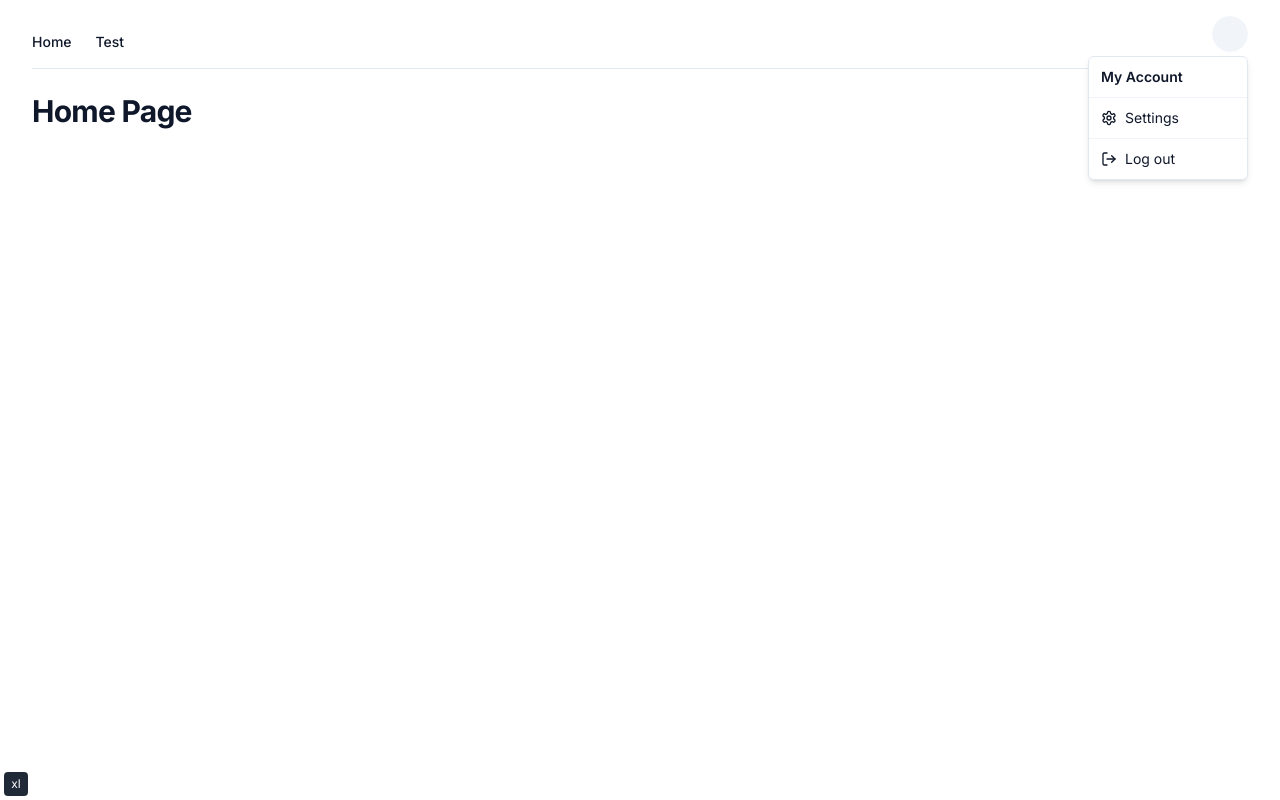
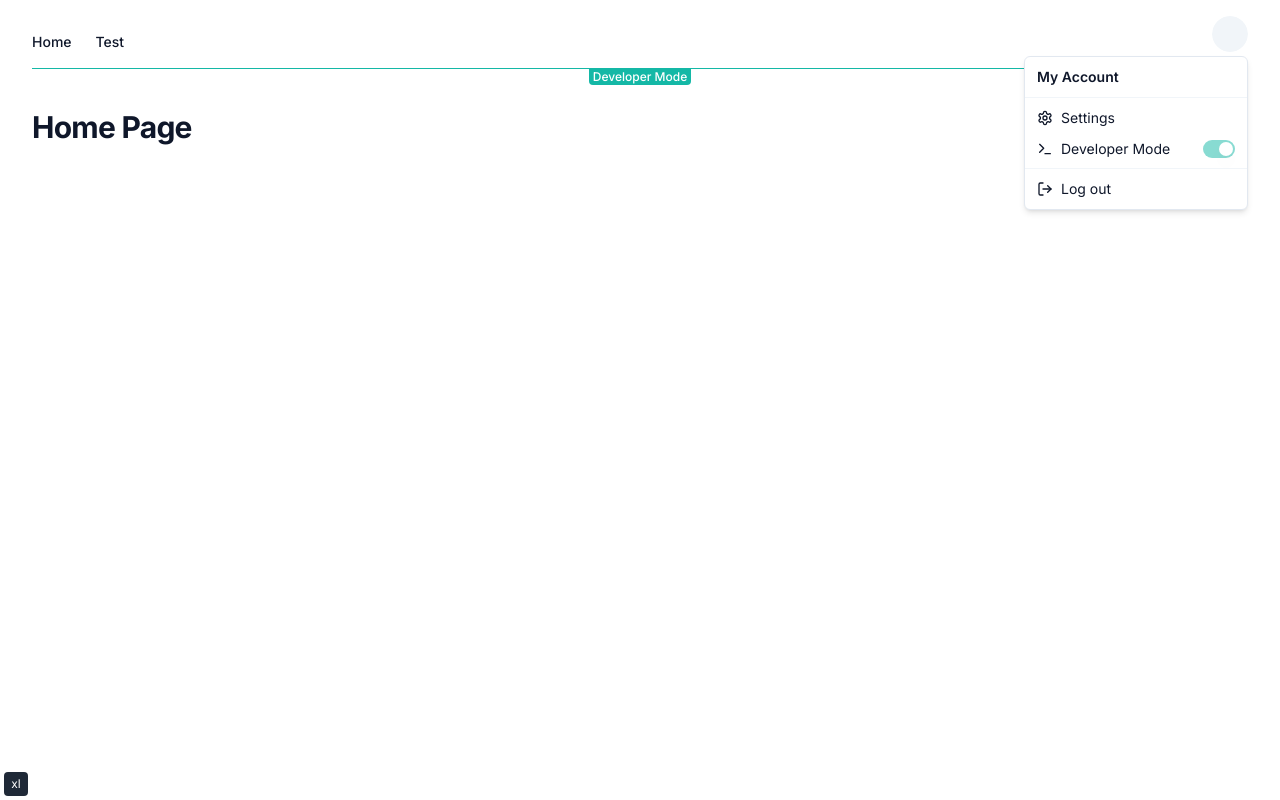
Before and after one commit to elattma/mimo-core, a Next.js app in the folder dashboard/: page /dashboard in a window 1280 px wide. Both pictures are taken after a click on the button 1230 px from the left and 34 px from the top of the page. Built offline with nearby package versions, Linux system fonts and the light colour scheme; no server answers.

Commit message:
feat: implement developer mode

```diff
--- a/dashboard/app/(dashboard)/dashboard/layout.tsx
+++ b/dashboard/app/(dashboard)/dashboard/layout.tsx
@@ -1,4 +1,10 @@
 import { MainNav } from "@/components/main-nav";
+import {
+  Tooltip,
+  TooltipContent,
+  TooltipTrigger,
+} from "@/components/ui/tooltip";
+import { TypographyMuted } from "@/components/ui/typography";
 import { UserNav } from "@/components/user-nav";
 import { dashboardConfig } from "@/config/dashboard.config";
 
@@ -10,10 +16,25 @@ export default function DashboardLayout({ children }: DashboardLayoutProps) {
   return (
     <div className="mx-auto flex min-h-screen flex-col space-y-6">
       <header className="container sticky top-0 z-40 bg-background">
-        <div className="flex items-center justify-between border-b py-4">
+        <div className="flex items-center justify-between border-b border-teal-500 py-4">
           <MainNav items={dashboardConfig.mainNav} />
           <UserNav />
         </div>
+        <Tooltip>
+          <TooltipTrigger asChild>
+            <div className="mx-auto w-fit rounded-b-sm bg-teal-500 px-1">
+              <p className="select-none text-xs font-medium text-white">
+                Developer Mode
+              </p>
+            </div>
+          </TooltipTrigger>
+          <TooltipContent className="max-w-xs" side="bottom">
+            <TypographyMuted>
+              Developer Mode can be toggled under the profile dropdown in the
+              top right.
+            </TypographyMuted>
+          </TooltipContent>
+        </Tooltip>
       </header>
       <div className="flex-1">{children}</div>
     </div>
--- a/dashboard/app/(dashboard)/dashboard/page.tsx
+++ b/dashboard/app/(dashboard)/dashboard/page.tsx
@@ -1,3 +1,4 @@
+import { Switch } from "@/components/ui/switch";
 import { TypographyH1 } from "@/components/ui/typography";
 
 export default function DashboardPage() {
--- /dev/null
+++ b/dashboard/components/ui/label.tsx
@@ -0,0 +1,26 @@
+"use client"
+
+import * as React from "react"
+import * as LabelPrimitive from "@radix-ui/react-label"
+import { VariantProps, cva } from "class-variance-authority"
+
+import { cn } from "@/lib/utils"
+
+const labelVariants = cva(
+  "text-sm font-medium leading-none peer-disabled:cursor-not-allowed peer-disabled:opacity-70"
+)
+
+const Label = React.forwardRef<
+  React.ElementRef<typeof LabelPrimitive.Root>,
+  React.ComponentPropsWithoutRef<typeof LabelPrimitive.Root> &
+    VariantProps<typeof labelVariants>
+>(({ className, ...props }, ref) => (
+  <LabelPrimitive.Root
+    ref={ref}
+    className={cn(labelVariants(), className)}
+    {...props}
+  />
+))
+Label.displayName = LabelPrimitive.Root.displayName
+
+export { Label }
--- /dev/null
+++ b/dashboard/components/ui/switch.tsx
@@ -0,0 +1,61 @@
+"use client";
+
+import { VariantProps } from "class-variance-authority";
+import * as React from "react";
+import * as SwitchPrimitives from "@radix-ui/react-switch";
+
+import { cn } from "@/lib/utils";
+import { cva } from "class-variance-authority";
+
+const switchVariants = cva(
+  "peer inline-flex shrink-0 cursor-pointer items-center rounded-full border-2 border-transparent transition-colors focus-visible:outline-none focus-visible:ring-2 focus-visible:ring-ring focus-visible:ring-offset-2 focus-visible:ring-offset-background disabled:cursor-not-allowed disabled:opacity-50 data-[state=checked]:bg-primary data-[state=unchecked]:bg-input",
+  {
+    variants: {
+      size: {
+        sm: "h-[18px] w-[32px]",
+        default: "h-[24px] w-[44px]",
+      },
+    },
+    defaultVariants: {
+      size: "default",
+    },
+  }
+);
+
+const thumbVariants = cva(
+  "pointer-events-none block rounded-full bg-background shadow-lg ring-0 transition-transform data-[state=unchecked]:translate-x-0",
+  {
+    variants: {
+      size: {
+        sm: "h-3.5 w-3.5 data-[state=checked]:translate-x-3.5",
+        default: "h-5 w-5 data-[state=checked]:translate-x-5",
+      },
+    },
+    defaultVariants: {
+      size: "default",
+    },
+  }
+);
+
+type SwitchProps = {
+  innerClassName?: string;
+} & React.ComponentPropsWithoutRef<typeof SwitchPrimitives.Root> &
+  VariantProps<typeof switchVariants>;
+
+const Switch = React.forwardRef<
+  React.ElementRef<typeof SwitchPrimitives.Root>,
+  SwitchProps
+>(({ className, innerClassName, size, ...props }, ref) => (
+  <SwitchPrimitives.Root
+    className={cn(switchVariants({ size }), className)}
+    {...props}
+    ref={ref}
+  >
+    <SwitchPrimitives.Thumb
+      className={cn(thumbVariants({ size }), innerClassName)}
+    />
+  </SwitchPrimitives.Root>
+));
+Switch.displayName = SwitchPrimitives.Root.displayName;
+
+export { Switch };
--- a/dashboard/components/user-nav.tsx
+++ b/dashboard/components/user-nav.tsx
@@ -1,8 +1,9 @@
 "use client";
 
 import Link from "next/link";
-import { LogOut, Settings } from "lucide-react";
+import { LogOut, Settings, Terminal } from "lucide-react";
 import { useUser } from "@auth0/nextjs-auth0/client";
+import { DropdownMenuItem as DropdownMenuItemPrimitive } from "@radix-ui/react-dropdown-menu";
 
 import { Avatar, AvatarFallback, AvatarImage } from "@/components/ui/avatar";
 import {
@@ -14,6 +15,9 @@ import {
   DropdownMenuSeparator,
   DropdownMenuTrigger,
 } from "@/components/ui/dropdown-menu";
+import { Label } from "@/components/ui/label";
+import { Switch } from "@/components/ui/switch";
+import { useState } from "react";
 
 function getInitialFromName(name: string): string {
   if (!name) {
@@ -25,7 +29,9 @@ function getInitialFromName(name: string): string {
 
 export function UserNav() {
   const user = useUser();
+  const [developerMode, setDeveloperMode] = useState<boolean>(false);
   const fallbackText = getInitialFromName(user.user?.name ?? "");
+
   return (
     <DropdownMenu>
       <DropdownMenuTrigger asChild>
@@ -41,7 +47,7 @@ export function UserNav() {
           </Avatar>
         </button>
       </DropdownMenuTrigger>
-      <DropdownMenuContent className="w-40" align="end">
+      <DropdownMenuContent className="w-56" align="end">
         <DropdownMenuLabel>My Account</DropdownMenuLabel>
         <DropdownMenuSeparator />
         <DropdownMenuGroup>
@@ -51,6 +57,23 @@ export function UserNav() {
               <span>Settings</span>
             </Link>
           </DropdownMenuItem>
+          <div className="flex items-center justify-between px-2 py-1.5">
+            <div className="flex items-center">
+              <Terminal className="mr-2 h-4 w-4" />
+              <Label className="font-normal" htmlFor="developer-mode">
+                Developer Mode
+              </Label>
+            </div>
+            <DropdownMenuItemPrimitive asChild>
+              <Switch
+                className="data-[state=checked]:bg-teal-500"
+                id="developer-mode"
+                size="sm"
+                defaultChecked
+                disabled
+              />
+            </DropdownMenuItemPrimitive>
+          </div>
         </DropdownMenuGroup>
         <DropdownMenuSeparator />
         <DropdownMenuGroup>
--- a/dashboard/package.json
+++ b/dashboard/package.json
@@ -12,6 +12,8 @@
     "@auth0/nextjs-auth0": "^2.5.0",
     "@radix-ui/react-avatar": "^1.0.2",
     "@radix-ui/react-dropdown-menu": "^2.0.4",
+    "@radix-ui/react-label": "^2.0.1",
+    "@radix-ui/react-switch": "^1.0.2",
     "@radix-ui/react-tooltip": "^1.0.5",
     "class-variance-authority": "^0.5.2",
     "clsx": "^1.2.1",
```
Also changed, not shown: 1 other file (tests, documents, lock files or other folders).
